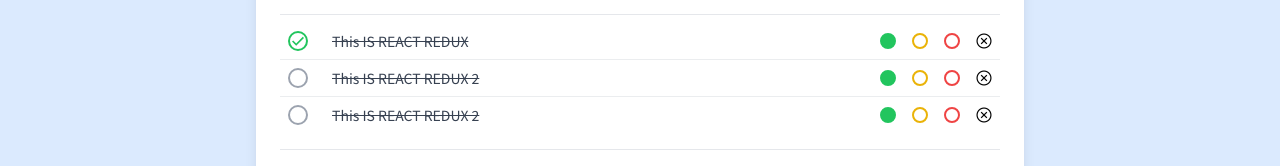
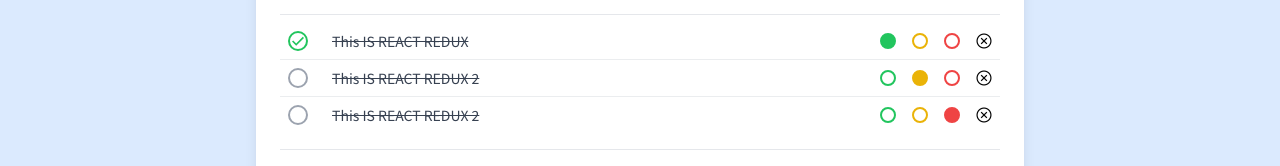
Before and after one commit to mdsoliman-byte/redux-todo-app, a React (Create React App) app: page / in a window 1280 px wide. Shown: the part 360-526 px from the top of the page. Built offline with nearby package versions, Linux system fonts and the light colour scheme.

Commit message:
dynamic color selected done from redux inital state

```diff
--- a/src/Redux/todos/initialState.js
+++ b/src/Redux/todos/initialState.js
@@ -1,13 +1,14 @@
 export const initialState = [{
     _id: 1,
     completed: true,
-    text: "This IS REACT REDUX "
+    text: "This IS REACT REDUX ",
+    color: "green"
 
 }, {
     _id: 2,
     completed: false,
     text: "This IS REACT REDUX 2 ",
-    color: 'red'
+    color: 'yellow'
 
 
 },
--- a/src/components/TodoItem.jsx
+++ b/src/components/TodoItem.jsx
@@ -27,11 +27,23 @@
 
       <div class="select-none flex-1 line-through">{text}</div>
 
-      <div class="flex-shrink-0 h-4 w-4 rounded-full border-2 ml-auto cursor-pointer border-green-500 hover:bg-green-500 bg-green-500"></div>
+      <div
+        className={`flex-shrink-0 h-4 w-4 rounded-full border-2 ml-auto cursor-pointer border-green-500 hover:bg-green-500 ${
+          color === "green" && "bg-green-500"
+        }`}
+      ></div>
 
-      <div class="flex-shrink-0 h-4 w-4 rounded-full border-2 ml-auto cursor-pointer border-yellow-500 hover:bg-yellow-500"></div>
+      <div
+        className={`flex-shrink-0 h-4 w-4 rounded-full border-2 ml-auto cursor-pointer border-yellow-500 hover:bg-yellow-500 ${
+          color === "yellow" && "bg-yellow-500"
+        }`}
+      ></div>
 
-      <div class="flex-shrink-0 h-4 w-4 rounded-full border-2 ml-auto cursor-pointer border-red-500 hover:bg-red-500"></div>
+      <div
+        className={`flex-shrink-0 h-4 w-4 rounded-full border-2 ml-auto cursor-pointer border-red-500 hover:bg-red-500 ${
+          color === "red" && "bg-red-500"
+        }`}
+      ></div>
 
       <img
         src={cancel}
```
